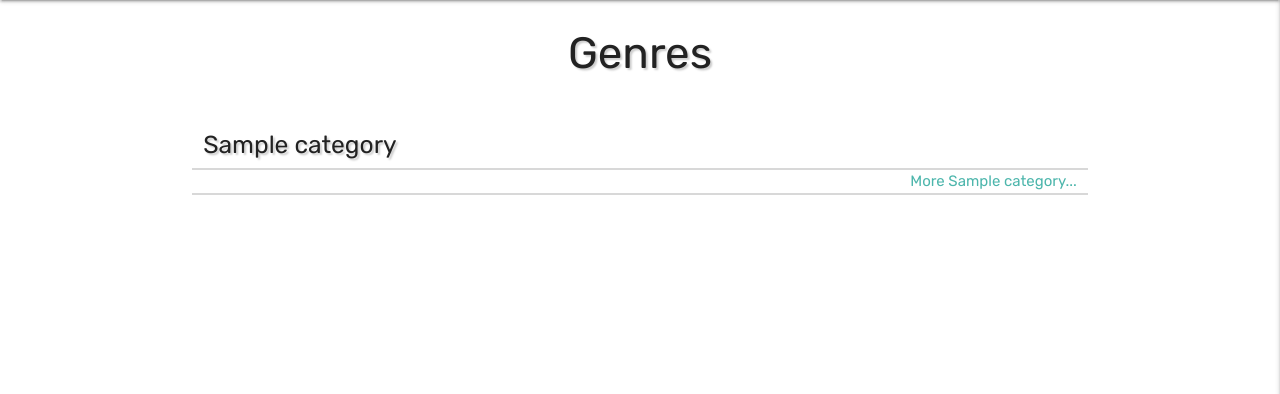
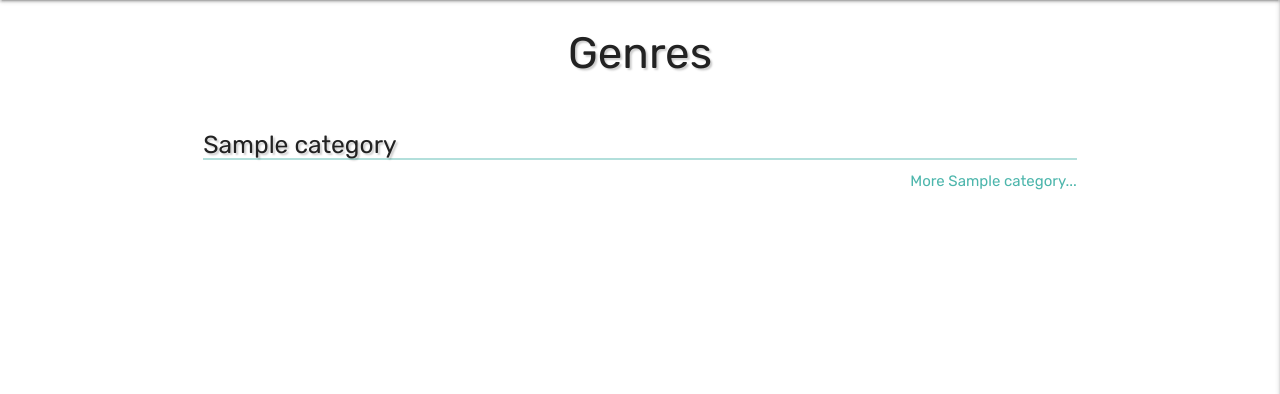
Before and after one commit to Code-Institute-Submissions/Leoney-book_AprResub, a Flask app: page /get_book_profile in a window 1280 px wide. Shown: the part 64-458 px from the top of the page. Run offline with Flask 2, Linux system fonts and the light colour scheme; a database or web service that is not in the repository returns one stand-in record (values such as "Sample title"); some libraries are stand-ins or nearby versions.

Commit message:
Change genre sections style

```diff
--- a/static/css/style.css
+++ b/static/css/style.css
@@ -126,8 +126,12 @@ input#rate-5:checked ~ label {
     color: #4db6ac !important;
 }
 
-.genre-name, .genre-link {
-    border-bottom: 2px solid #D8D8D8;
+.genre-link{
+    padding-top: 2rem;
+}
+
+.genre-name {
+    border-bottom: 2px solid #b2dfdb;
 }
 
 /*===== BOOK PROFILE =====*/
--- a/templates/genres.html
+++ b/templates/genres.html
@@ -9,7 +9,7 @@
     </div>
     {% for category in categories %}
         <div class="genre-row row">
-            <div class="genre-name col s12"><h5 class="text-shadow">{{ category.category_name }}</h5></div>
+            <div class="col s12"><h5 class="genre-name text-shadow">{{ category.category_name }}</h5></div>
             {% for book in books %}
                 {% if category.category_name == book.category_name %}
                     <div class="genre-book col s2">
```
